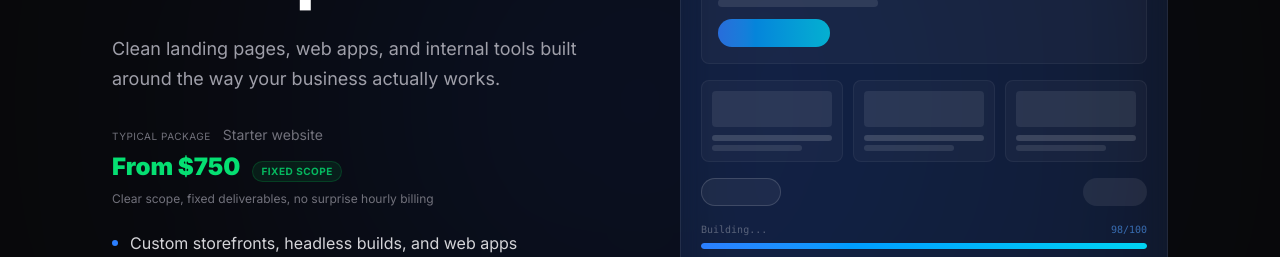
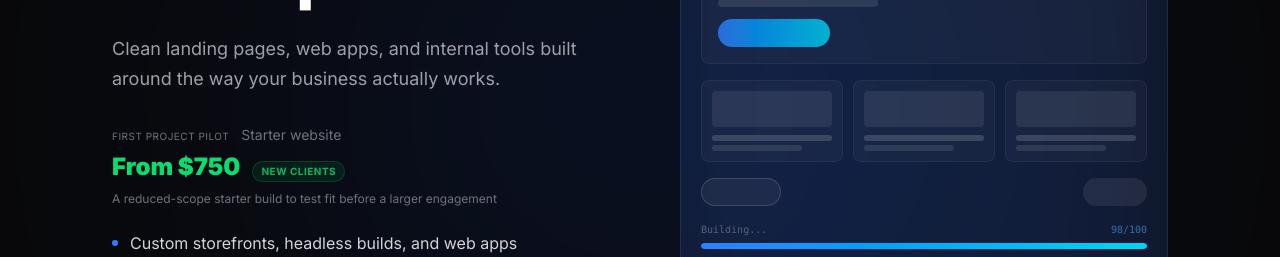
Before and after one commit to adevwithpurpose/portfolio, a Next.js app: page / in a window 1280 px wide. Shown: the part 1900-2157 px from the top of the page. Built offline with nearby package versions, Linux system fonts and the light colour scheme.

Commit message:
Add first project pilot framing

```diff
--- a/src/components/Contact.tsx
+++ b/src/components/Contact.tsx
@@ -76,9 +76,13 @@ export default function Contact({ onEnter }: { onEnter?: () => void }) {
           Tell me what's slow or broken. I'll tell you if I can fix it.
         </p>
 
-        <p className="reveal-item mx-auto mb-10 max-w-xl text-base text-zinc-500">
+        <p className="reveal-item mx-auto mb-4 max-w-xl text-lg leading-relaxed text-zinc-400">
           Book a free 15-minute call. No pitch, no pressure — just honest advice
           about your situation.
+        </p>
+        <p className="reveal-item mx-auto mb-12 max-w-2xl text-sm leading-relaxed text-zinc-500">
+          First Project Pilot: a reduced-scope starter build for new clients who
+          want to test the workflow before committing to a larger engagement.
         </p>
 
         {/* Project estimates — reduces friction before booking */}
@@ -96,10 +100,10 @@ export default function Contact({ onEnter }: { onEnter?: () => void }) {
                 From $750
               </span>
               <span className="ml-1 text-[10px] text-blue-400/60">
-                starter build
+                first pilot
               </span>
             </div>
-            <p className="mt-2 text-[10px] text-zinc-600">Scope agreed before build</p>
+            <p className="mt-2 text-[10px] text-zinc-600">Reduced scope, clearly agreed before build</p>
           </div>
 
           <div className="group rounded-xl border border-white/[0.06] bg-white/[0.03] p-5 text-center backdrop-blur-sm transition-all duration-300 hover:border-cyan-500/25 hover:bg-white/[0.05]">
@@ -115,10 +119,10 @@ export default function Contact({ onEnter }: { onEnter?: () => void }) {
                 From $500
               </span>
               <span className="ml-1 text-[10px] text-cyan-400/60">
-                starter workflow
+                first pilot
               </span>
             </div>
-            <p className="mt-2 text-[10px] text-zinc-600">1-2 focused integrations</p>
+            <p className="mt-2 text-[10px] text-zinc-600">1-2 focused integrations, fixed scope</p>
           </div>
 
           <div className="group rounded-xl border border-white/[0.06] bg-white/[0.03] p-5 text-center backdrop-blur-sm transition-all duration-300 hover:border-violet-500/25 hover:bg-white/[0.05]">
@@ -134,10 +138,10 @@ export default function Contact({ onEnter }: { onEnter?: () => void }) {
                 From $900
               </span>
               <span className="ml-1 text-[10px] text-violet-400/60">
-                starter assistant
+                first pilot
               </span>
             </div>
-            <p className="mt-2 text-[10px] text-zinc-600">Triage, drafts, and routing</p>
+            <p className="mt-2 text-[10px] text-zinc-600">Triage, drafts, routing, fixed scope</p>
           </div>
         </div>
 
--- a/src/components/Services.tsx
+++ b/src/components/Services.tsx
@@ -133,7 +133,7 @@ function ServiceSection({
           >
             <div className="flex items-baseline gap-3 mb-1.5">
               <span className="text-[10px] text-zinc-500 uppercase tracking-wider">
-                Typical package
+                First Project Pilot
               </span>
               <span className="text-sm text-zinc-500">
                 {regularPrice}
@@ -144,11 +144,11 @@ function ServiceSection({
                 {introPrice}
               </span>
               <span className="rounded-full bg-green-500/10 border border-green-500/20 px-2 py-0.5 text-[10px] font-bold text-green-400/80 uppercase tracking-wider">
-Fixed scope
+New clients
               </span>
             </div>
             <p className="mt-2 text-xs text-zinc-500">
-Clear scope, fixed deliverables, no surprise hourly billing
+A reduced-scope starter build to test fit before a larger engagement
             </p>
           </motion.div>
           <motion.ul
```
